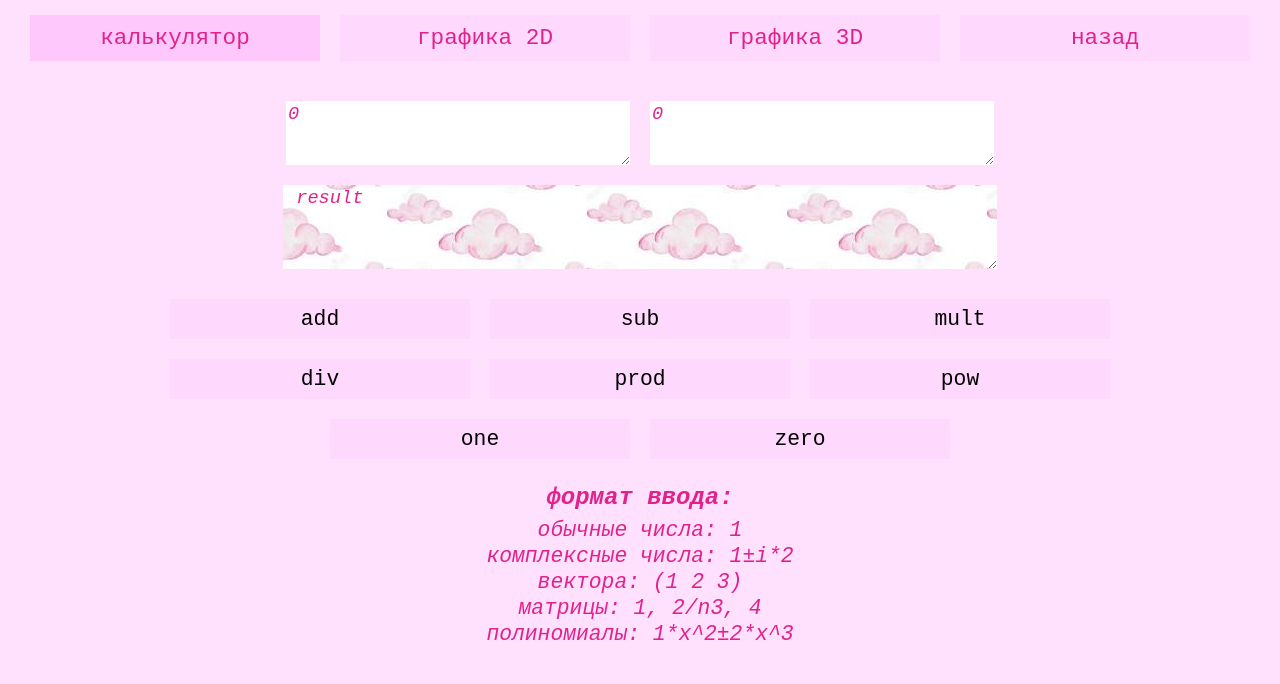
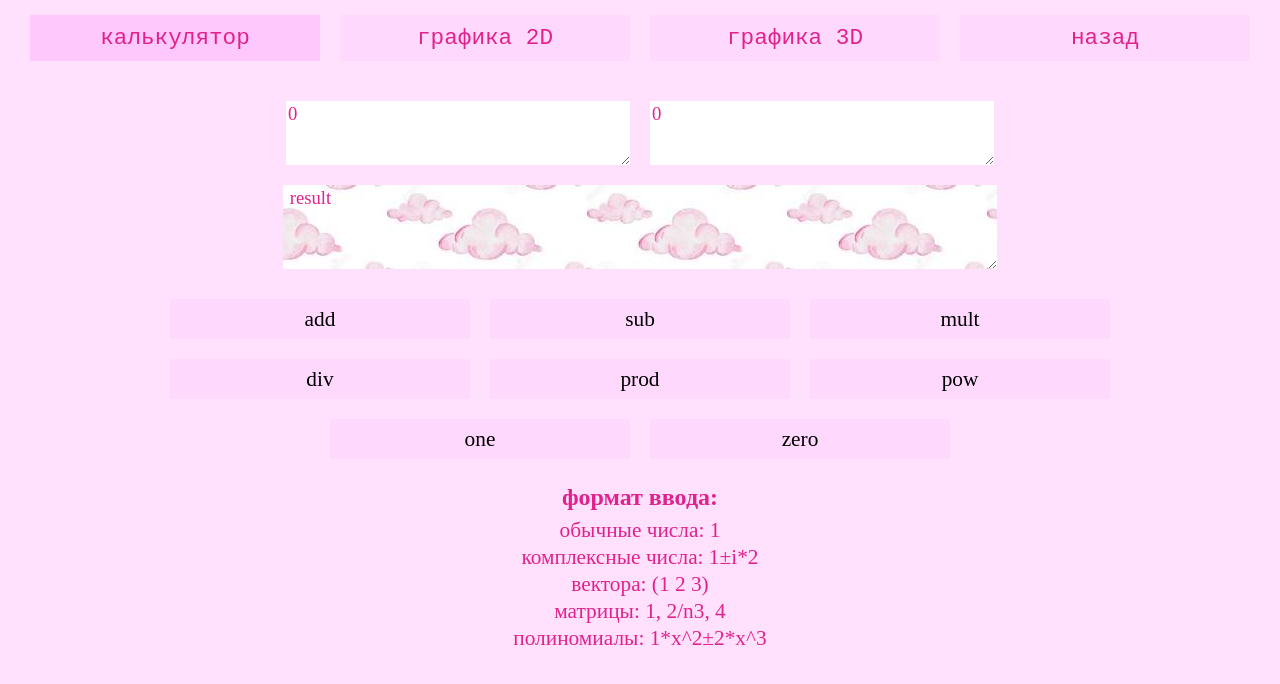
Before and after one commit to Soso4ekkk/voucher, a React (Create React App) app: page /calculator in a window 1280 px wide. Shown: the top 684 px of the page. Built offline with nearby package versions, Linux system fonts and the light colour scheme.

Commit message:
refactored css

```diff
--- a/src/components/calculator/calculator.css
+++ b/src/components/calculator/calculator.css
@@ -18,7 +18,7 @@ textarea {
 textarea::placeholder {
     color: #e2228c;
     font-size: 14pt;
-    font-style: italic;
+    font-family: cursive;
 }
 
 .textArea-row {
@@ -79,7 +79,7 @@ textarea::placeholder {
     height: 40px;
     border: 0px;
     border-radius: 0px;
-    font-family: monospace;
+    font-family: cursive;
     cursor: url(../../images/pointer.png), auto;
 }
 
@@ -96,20 +96,20 @@ textarea::placeholder {
     align-items: center;
     padding: 0px;
     color: #e2228c;
-    font-style: italic;
+    font-family: cursive;
     cursor: url(../../images/auto.png), auto;
 }
 
 .headerRules p {
     font-size: 18pt;
-    font-family: monospace;
+    font-family: cursive;
     font-weight: 600;
     margin: 5px;
 }
 
 .pointsRules p {
     font-size: 16pt;
-    font-family: monospace;
+    font-family: cursive;
     margin: 2px;
 }
 
--- a/src/components/graph2D/funcInputs/funcInputs.css
+++ b/src/components/graph2D/funcInputs/funcInputs.css
@@ -17,6 +17,10 @@
     border: 1px solid #ffffff;
     outline: 0;
     margin-right: 10px;
+}
+
+input::placeholder {
+    font-family: cursive;
 }
 
 .inputFunction:hover {
@@ -41,8 +45,8 @@
 .checkDerevative {
     -webkit-appearance: none;
     border: 1px solid #ffffff;
-    width: 25px;
-    height: 25px;
+    width: 17px;
+    height: 17px;
     background: #ffffff;
     cursor: url(../../../images/pointer.png), auto;
     margin-right: 10px;
@@ -50,12 +54,12 @@
 
 .checkDerevative:checked {
     background: #ffc8fc;
-    transform: scale(1.2);
+    transform: scale(1.5);
 }
 
 .checkDerevative:hover {
     background: #ffc8fc;
-    transform: scale(1.2);
+    transform: scale(1.5);
 }
 
 /***********************************************************/
@@ -68,7 +72,7 @@
     width: 90px;
     height: 28px;
     border: 0px;
-    font-family: monospace;
+    font-family: cursive;
     cursor: url(../../../images/pointer.png), auto;
 }
 
@@ -107,14 +111,17 @@
 /******************** изменить цвет ********************/
 .changeColor {
     border: 0px;
-    width: 46px;
-    height: 40px;
-    background-color: #ffd8fd;
+    width: 47px;
+    height: 47px;
+    border-radius: 7px;
+    background: url(/src/images/cloudsSmall.jpg);
     cursor: url(../../../images/pointer.png), auto;
 }
 
 .changeColor::-webkit-color-swatch {
     border: 0px;
+    border-radius: 3px;
+    margin: 3px;
 }
 
 .changeColor:hover {
--- a/src/modules/graph3D/entities/Polygon.js
+++ b/src/modules/graph3D/entities/Polygon.js
@@ -1,7 +1,7 @@
 import Point from './Point';
 
 class Polygon {
-    constructor(points = [], color = '#e2228c') {
+    constructor(points = [], color = '#ffc8fc') {
         this.points = points;
         this.color = this.hexToRgb(color);
         this.distance = 0;
```
